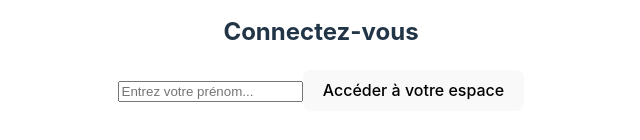
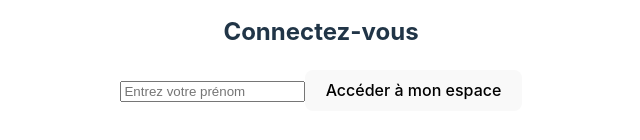
Before and after one commit to chellabisonia/crazee-burger, a React (Vite) app: page / in a window 1280 px wide. Shown: the part 422-562 px from the top of the page, without its empty margins (319-959 px from the left). Built offline with nearby package versions, Linux system fonts and the light colour scheme; the HTML template or start-up script is replaced by a standard one.

Commit message:
💬 📦 F03: Add styled components & Modify texts

```diff
--- a/package.json
+++ b/package.json
@@ -13,7 +13,8 @@
   "dependencies": {
     "react": "^18.2.0",
     "react-dom": "^18.2.0",
-    "react-router-dom": "^6.21.3"
+    "react-router-dom": "^6.21.3",
+    "styled-components": "^6.1.8"
   },
   "devDependencies": {
     "@types/react": "^18.2.43",
--- a/src/components/LoginForm.jsx
+++ b/src/components/LoginForm.jsx
@@ -25,11 +25,11 @@
         value={inputValue}
         onChange={handleChange}
         type="text"
-        placeholder="Entrez votre prénom..."
+        placeholder="Entrez votre prénom "
         required="required"
       />
       {/* <Link to="/order-page"> */}
-      <button>Accéder à votre espace</button>
+      <button>Accéder à mon espace</button>
       {/* </Link> */}
     </form>
   );
```
Also changed, not shown: 1 other file (tests, documents, lock files or other folders).
